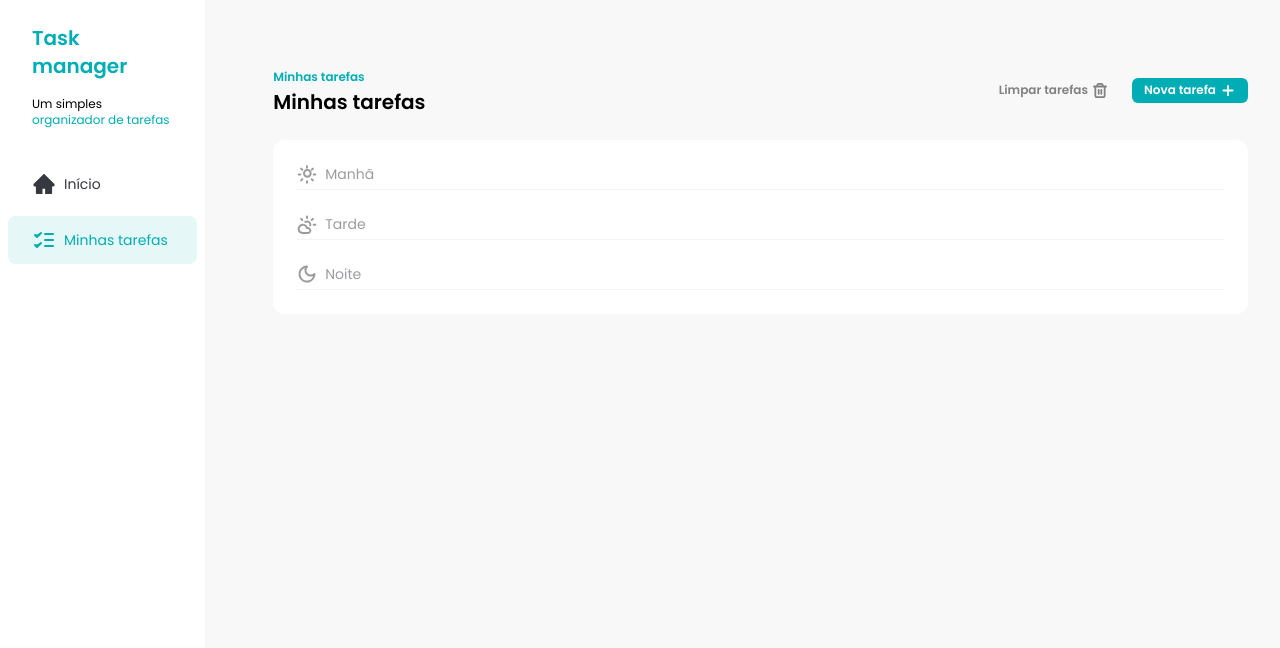
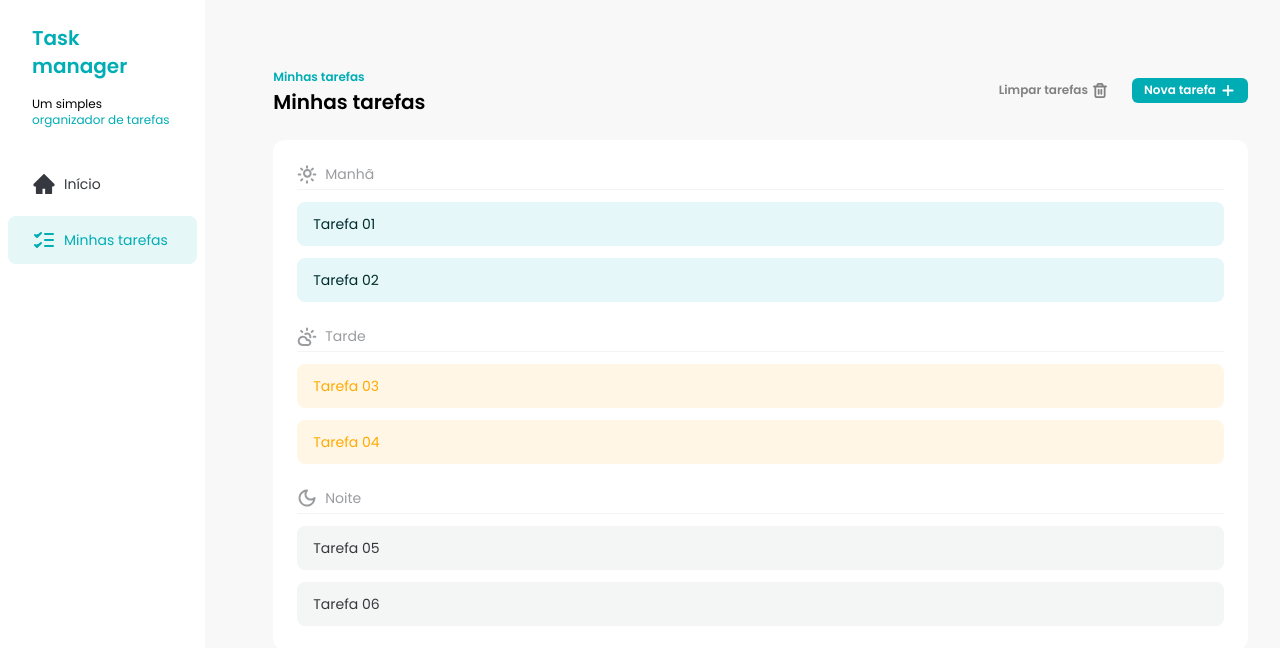
Before and after one commit to Abimael-Pereira/task-manager-react, a React (Vite) app: page / in a window 1280 px wide. Shown: the top 648 px of the page. Built offline with nearby package versions, Linux system fonts and the light colour scheme.

Commit message:
feat: ensure tasks are listed on Tasks component

```diff
--- /dev/null
+++ b/src/components/TaskItem.jsx
@@ -0,0 +1,23 @@
+const TaskItem = ({ task }) => {
+  const getStatusClasses = () => {
+    if (task.status === 'done') {
+      return 'bg-[#00ADB51A] text-[#002C2E]';
+    }
+
+    if (task.status === 'in_progress') {
+      return 'bg-[#FFAA041A] text-[#FFAA04]';
+    }
+
+    return 'bg-[#35383E0D] text-[#35383E]';
+  };
+
+  return (
+    <div
+      className={`flex items-center gap-2 rounded-lg px-4 py-3 text-sm ${getStatusClasses()}`}
+    >
+      <p>{task.title}</p>
+    </div>
+  );
+};
+
+export default TaskItem;
--- a/src/components/Tasks.jsx
+++ b/src/components/Tasks.jsx
@@ -5,8 +5,17 @@
 import MoonIcon from '../assets/icons/moon.svg?react';
 import CloudSunIcon from '../assets/icons/cloud-sun.svg?react';
 import TasksSeparator from './TasksSeparator';
+import TaskItem from './TaskItem';
+import TASKS from '../constants/tasks';
+import { useState } from 'react';
 
 const Tasks = () => {
+  const [tasks] = useState(TASKS);
+
+  const morningTasks = tasks.filter((tasks) => tasks.period === 'morning');
+  const afternoonTasks = tasks.filter((tasks) => tasks.period === 'afternoon');
+  const nightTasks = tasks.filter((tasks) => tasks.period === 'evening');
+
   return (
     <div className="w-full space-y-6 px-8 py-16">
       <div className="flex justify-between">
@@ -30,14 +39,23 @@
       <div className="rounded-xl bg-white p-6">
         <div className="space-y-3">
           <TasksSeparator icon={<SunIcon />} title={'Manhã'} />
+          {morningTasks.map((task) => (
+            <TaskItem key={task.id} task={task} />
+          ))}
         </div>
 
         <div className="my-6 space-y-3">
           <TasksSeparator icon={<CloudSunIcon />} title={'Tarde'} />
+          {afternoonTasks.map((task) => (
+            <TaskItem key={task.id} task={task} />
+          ))}
         </div>
 
         <div className="space-y-3">
           <TasksSeparator icon={<MoonIcon />} title={'Noite'} />
+          {nightTasks.map((task) => (
+            <TaskItem key={task.id} task={task} />
+          ))}
         </div>
       </div>
     </div>
--- /dev/null
+++ b/src/constants/tasks.js
@@ -0,0 +1,46 @@
+const TASKS = [
+  {
+    id: 1,
+    title: 'Tarefa 01',
+    description: 'Descrição da tarefa 01',
+    period: 'morning',
+    status: 'done',
+  },
+  {
+    id: 2,
+    title: 'Tarefa 02',
+    description: 'Descrição da tarefa 02',
+    period: 'morning',
+    status: 'done',
+  },
+  {
+    id: 3,
+    title: 'Tarefa 03',
+    description: 'Descrição da tarefa 03',
+    period: 'afternoon',
+    status: 'in_progress',
+  },
+  {
+    id: 4,
+    title: 'Tarefa 04',
+    description: 'Descrição da tarefa 04',
+    period: 'afternoon',
+    status: 'in_progress',
+  },
+  {
+    id: 5,
+    title: 'Tarefa 05',
+    description: 'Descrição da tarefa 05',
+    period: 'evening',
+    status: 'not_started',
+  },
+  {
+    id: 6,
+    title: 'Tarefa 06',
+    description: 'Descrição da tarefa 06',
+    period: 'evening',
+    status: 'not_started',
+  },
+];
+
+export default TASKS;
```
